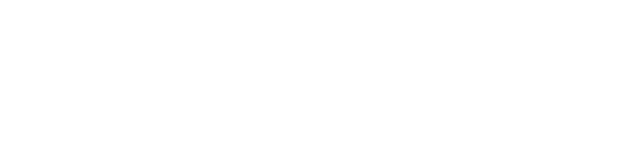
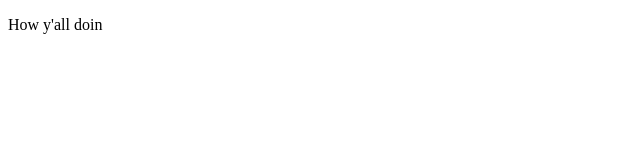
Before and after one commit to windogedeveloper/desktop, a plain HTML site: page index.html in a window 1280 px wide. Shown: the whole page, without its empty margins (0-640 px from the left). Drawn offline with Linux system fonts and the light colour scheme.

Commit message:
Added a paragraph tag in which I displayed my depression

```diff
--- a/index.html
+++ b/index.html
@@ -6,5 +6,6 @@
 </head>
 
 <body>
+<p>How y'all doin</p>
 </body>
 </html>
```
